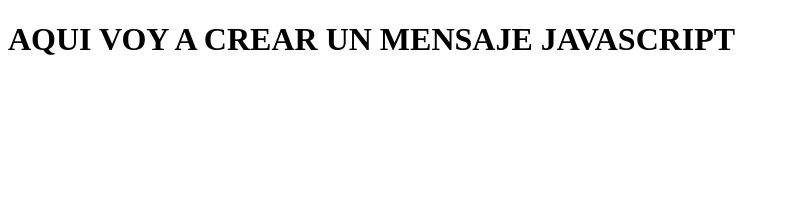
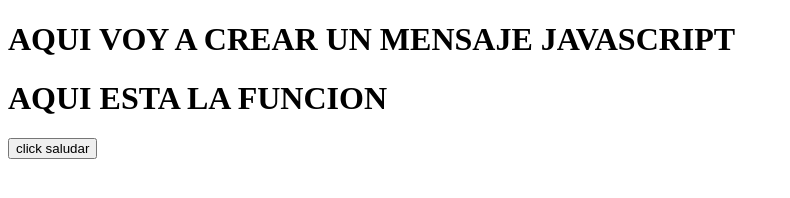
Before and after one commit to yulianams0308/prueba-ramas, a plain HTML site: page index.html in a window 1280 px wide. Shown: the whole page, without its empty margins (0-790 px from the left). Drawn offline with Linux system fonts and the light colour scheme.

Commit message:
generacion de funcion javascript

```diff
--- a/index.html
+++ b/index.html
@@ -5,11 +5,15 @@
     <meta charset="UTF-8">
     <meta http-equiv="X-UA-Compatible" content="IE=edge">
     <meta name="viewport" content="width=device-width, initial-scale=1.0">
+    <script src="js.js"></script>
+
     <title>Document</title>
 </head>
 
 <body>
     <h1>AQUI VOY A CREAR UN MENSAJE JAVASCRIPT</h1>
+    <h1>AQUI ESTA LA FUNCION</h1>
+    <input type="button" onclick="saludo()" value="click saludar">
 </body>
 
 </html>
--- a/js.js
+++ b/js.js
@@ -0,0 +1,3 @@
+function saludo() {
+    alert("Bienvenido a mi pagina web");
+}
```
